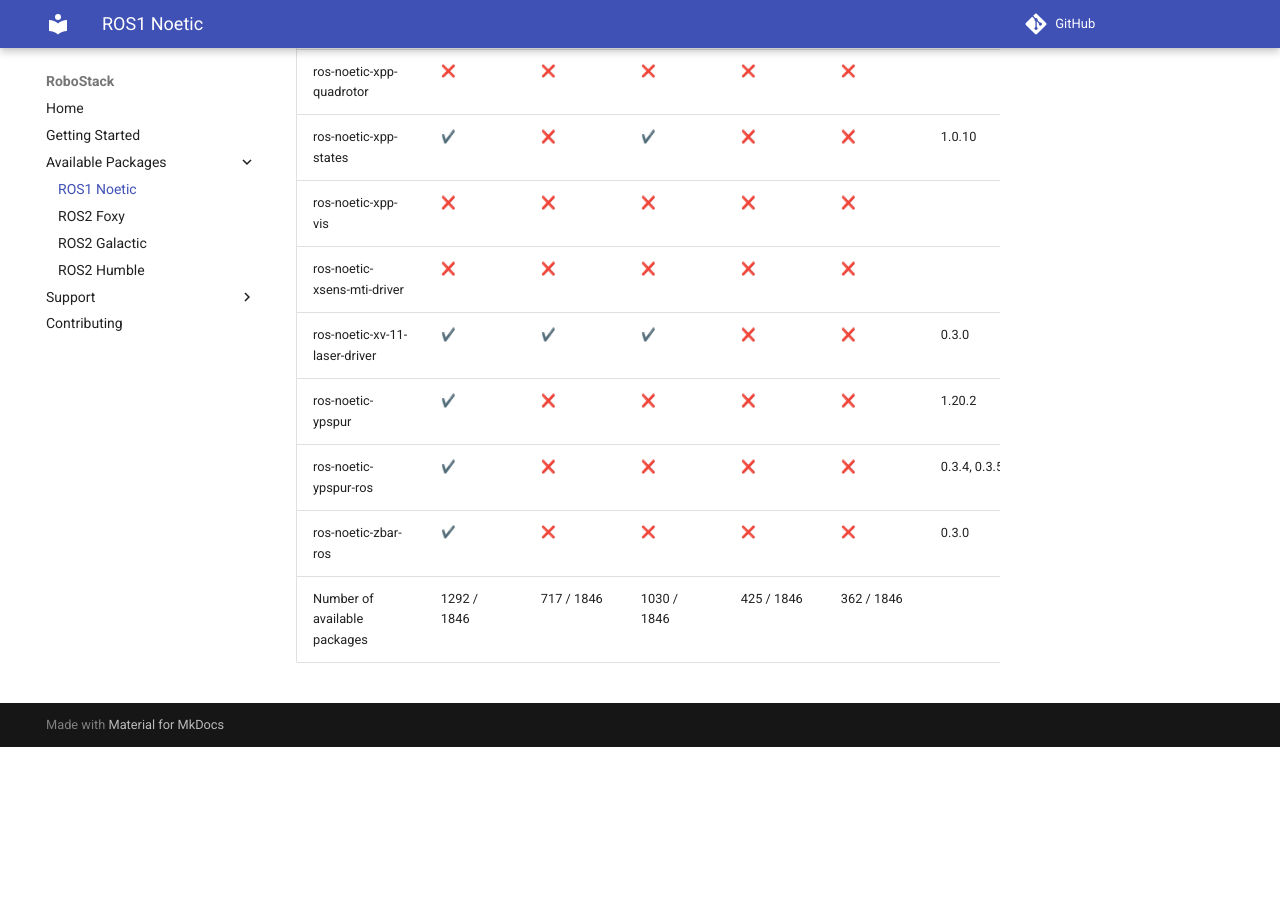
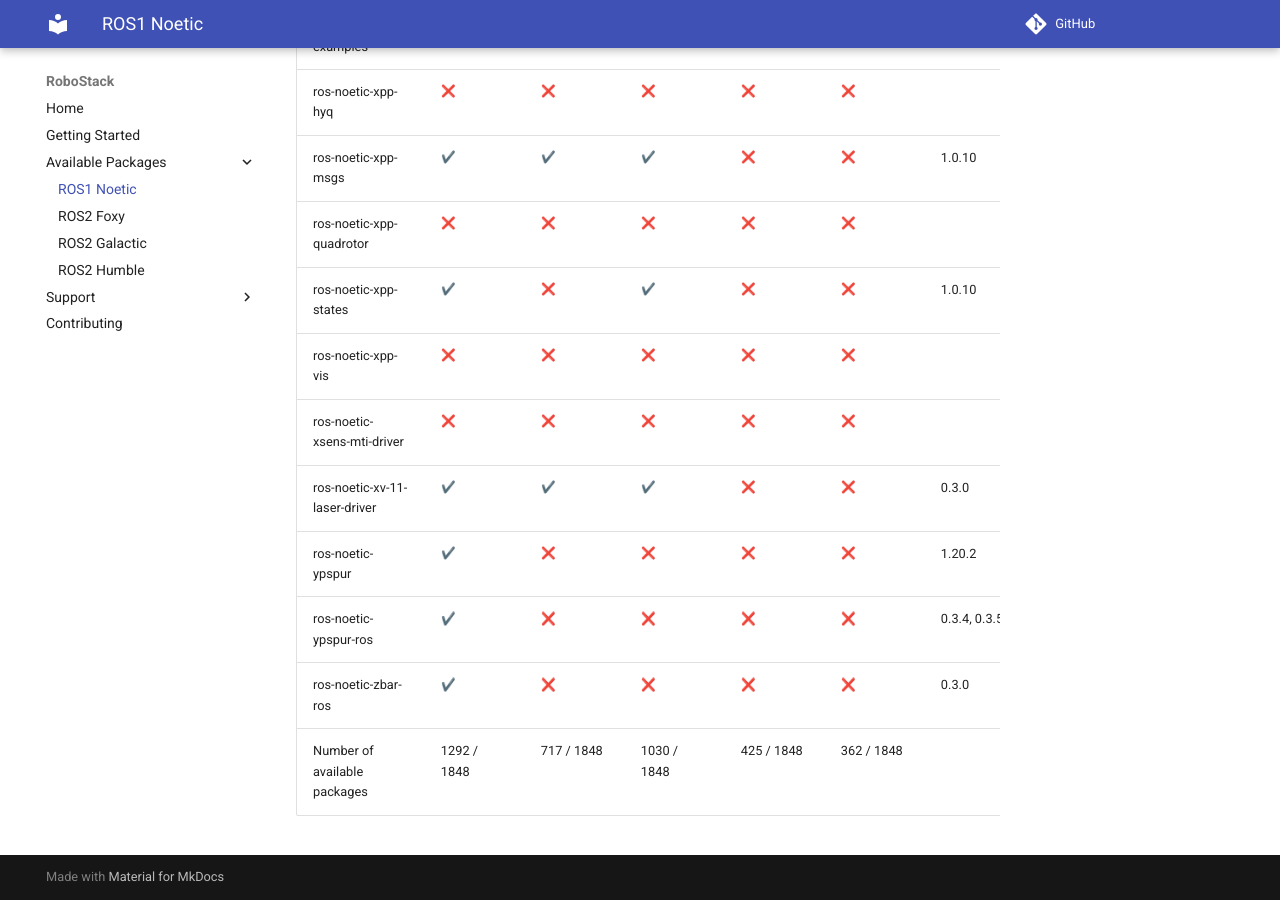
Before and after one commit to RoboStack/robostack.github.io, an MkDocs documentation site: the page built from docs/noetic.md, in a window 1280 px wide and 900 px high, scrolled down 134920 px. Built offline with MkDocs 1.6.1 and Material for MkDocs 9.7.7, drawn with Linux system fonts in a browser that asks for light colours; emoji names are drawn with the system emoji font; comment, search, counter and statistics services are not loaded; before the commit the page ends 135667 px from its top, so only the background shows below that; some of the changed text lies outside the part shown.

Commit message:
Update tables

```diff
--- a/docs/noetic.md
+++ b/docs/noetic.md
@@ -1846,4 +1848,4 @@
 | ros-noetic-ypspur | :heavy_check_mark: { data-sort='1' } | :x: { data-sort='0' } | :x: { data-sort='0' } | :x: { data-sort='0' } | :x: { data-sort='0' } | 1.20.2  |
 | ros-noetic-ypspur-ros | :heavy_check_mark: { data-sort='1' } | :x: { data-sort='0' } | :x: { data-sort='0' } | :x: { data-sort='0' } | :x: { data-sort='0' } | 0.3.4, 0.3.5  |
 | ros-noetic-zbar-ros | :heavy_check_mark: { data-sort='1' } | :x: { data-sort='0' } | :x: { data-sort='0' } | :x: { data-sort='0' } | :x: { data-sort='0' } | 0.3.0  |
-| Number of available packages |  1292 / 1846 | 717 / 1846 | 1030 / 1846 | 425 / 1846 | 362 / 1846 |
+| Number of available packages |  1292 / 1848 | 717 / 1848 | 1030 / 1848 | 425 / 1848 | 362 / 1848 |
```
Also changed, not shown: other parts of docs/noetic.md (+2 -0 lines).
